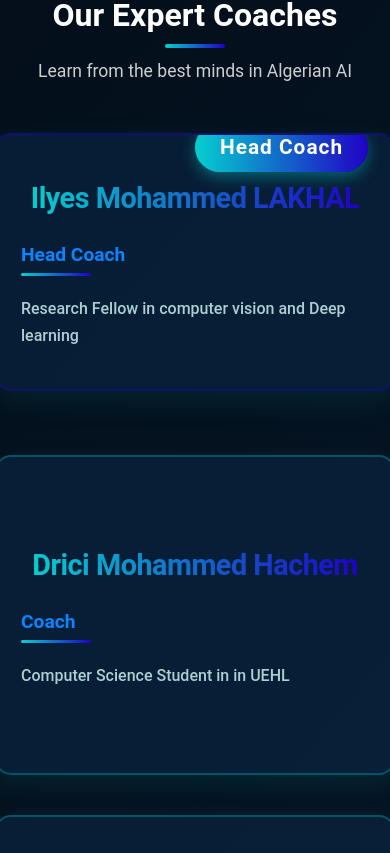
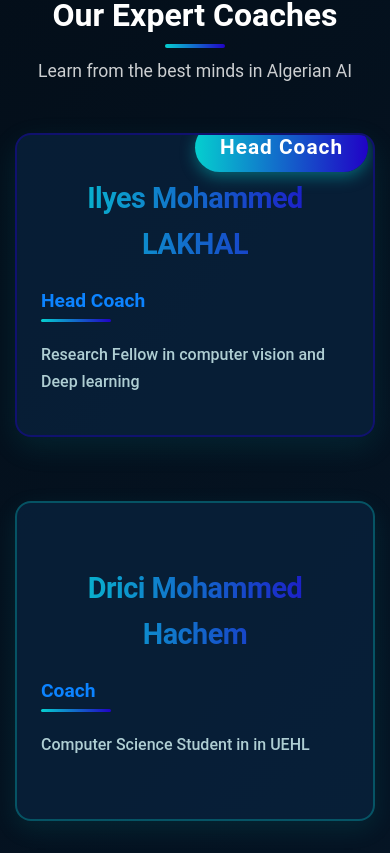
Before and after one commit to zakaria-hammal/AOAI_Website, a Next.js app: page / in a window 390 px wide. Shown: the part 3271-4124 px from the top of the page. Built offline with nearby package versions, Linux system fonts and the light colour scheme.

Commit message:
Changing Coaches section

```diff
--- a/src/app/globals.css
+++ b/src/app/globals.css
@@ -877,8 +877,8 @@ main {
 
   .head-coach-card,
   .coach-card {
-    min-width: 100%;
-    max-width: 100%;
+    min-width: 90%;
+    max-width: 90%;
     padding: 2.5rem 1.5rem;
   }
 
```
